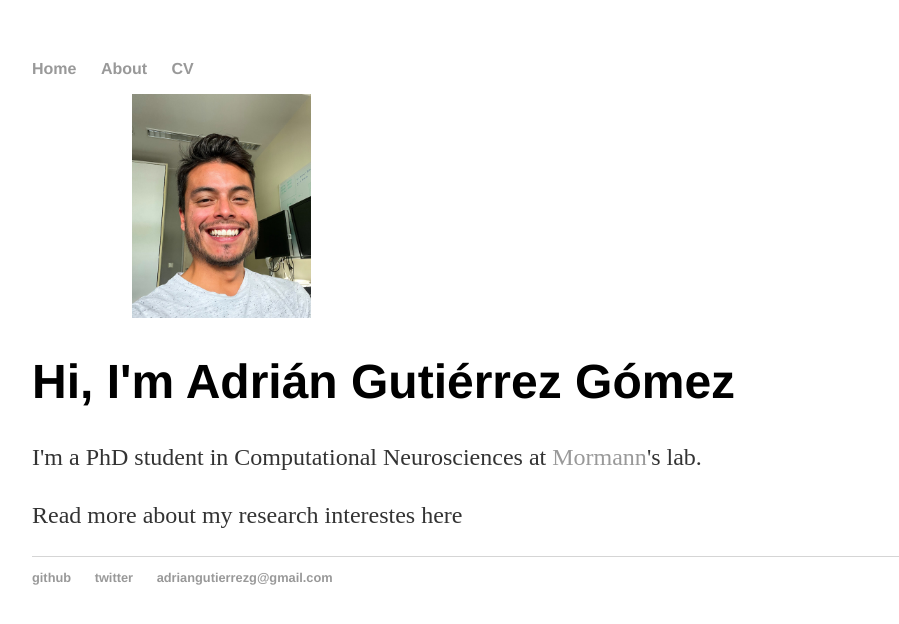
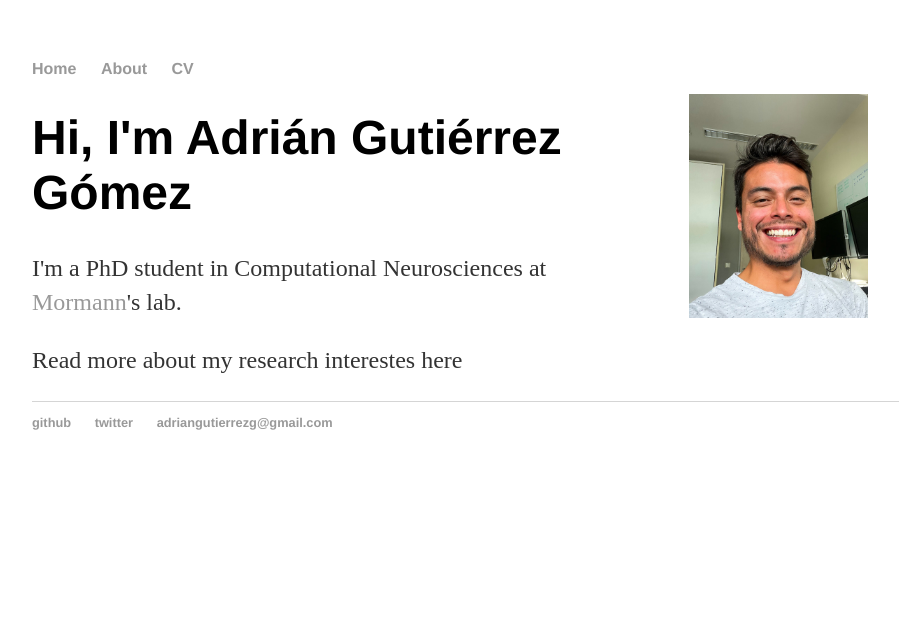
Before and after one commit to adriangutierrezg/adriangutierrezg.github.io, a Jekyll site: the page built from index.html, in a window 1280 px wide. Shown: the top 624 px of the page, without its empty margins (160-1059 px from the left). Built offline with Jekyll 4.4.1, drawn with Linux system fonts in a browser that asks for light colours.

Commit message:
Update default.html

```diff
--- a/_layouts/default.html
+++ b/_layouts/default.html
@@ -12,7 +12,7 @@
 		        	<li><a href="/about">About</a></li>
 	        		<li><a href="/cv">CV</a></li>
 	    		</ul>
-				<img  alt="avatar" src="img/pfp.jpeg" width=20% height=auto margin-right=60px margin-left=100px>
+				<img  alt="avatar" src="img/pfp.jpeg" width=20% height=auto align="right">
 			</nav>
 			<div class="container">
 
```
